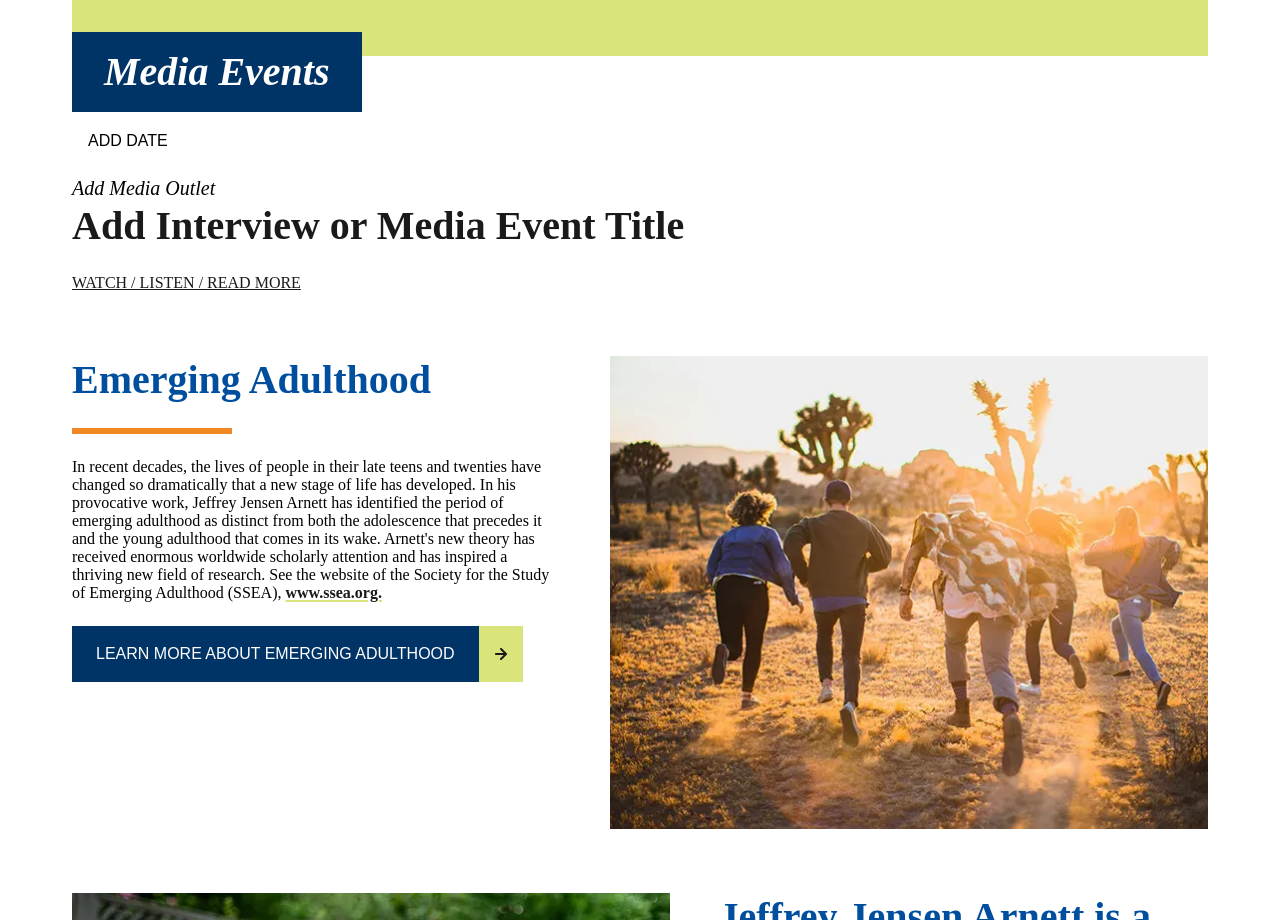
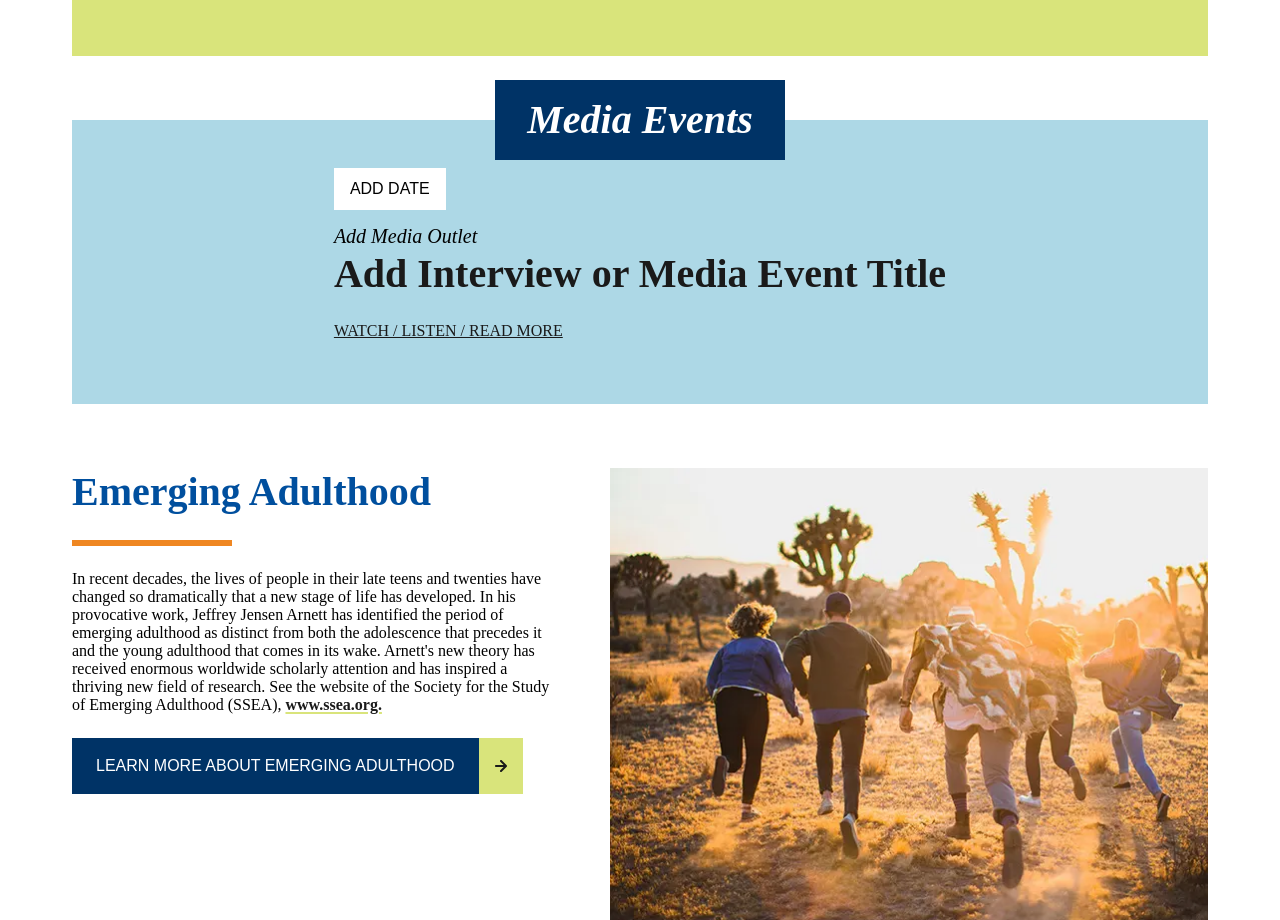
Before and after one commit to jeffrey-arnett/jeffreyarnett.com, a plain HTML site: page index.html in a window 1280 px wide. Shown: the part 1140-2060 px from the top of the page. Drawn offline with Linux system fonts and the light colour scheme; a web font is replaced by a local one.

Commit message:
Update styles.css

```diff
--- a/assets/css/styles.css
+++ b/assets/css/styles.css
@@ -1383,6 +1383,13 @@ h2.animated-vertical-line.animated::before {
   margin-top: 2rem;
 }
 
+.media-events-wrapper {
+  background-color: #ADD8E6;
+  padding: 3rem 2rem;
+  margin-bottom: 2rem;
+  display: flex;
+  justify-content: center;
+}
 
 @media only screen and (max-width: 768px) {
   @media (max-width: 768px) {
```
